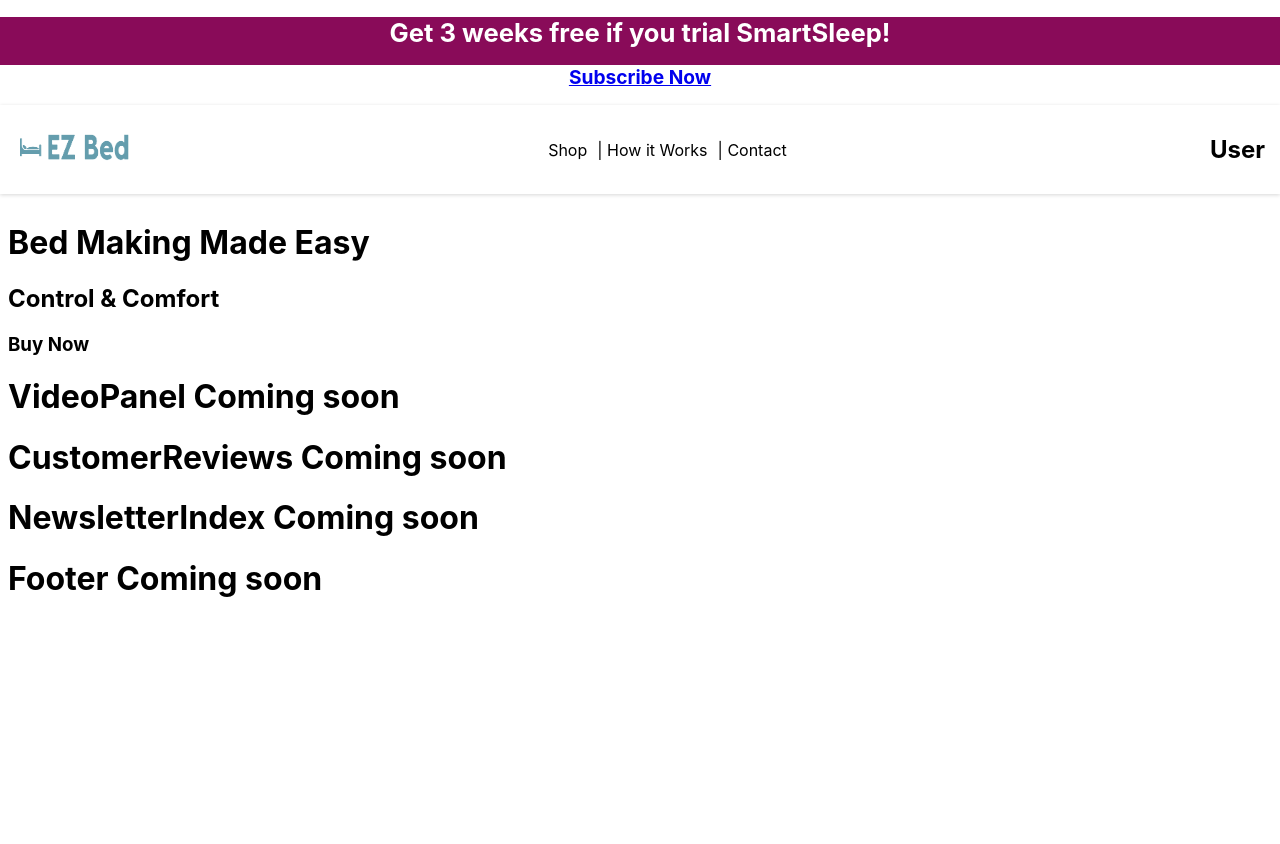
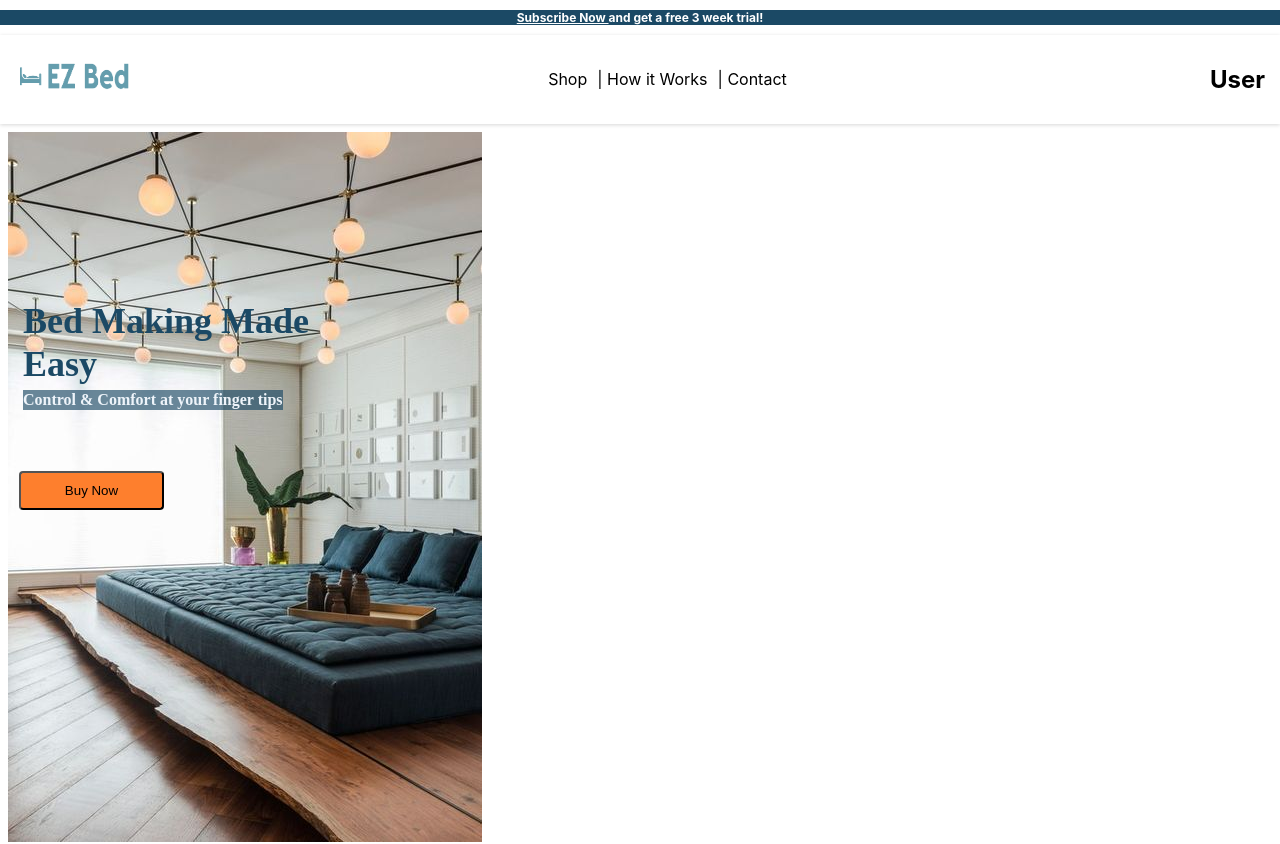
Before and after one commit to karandwivedi94/autobeds, a React (Create React App) app in the folder smart-bed/: page / in a window 1280 px wide. Shown: the top 844 px of the page. Built offline with nearby package versions, Linux system fonts and the light colour scheme.

Commit message:
added navbar banner promo

```diff
--- a/smart-bed/public/index.html
+++ b/smart-bed/public/index.html
@@ -27,7 +27,7 @@
     <title>React App</title>
   </head>
   <body>
-    <noscript>You need to enable JavaScript to run this app.</noscript>
+    <!-- <noscript>You need to enable JavaScript to run this app.</noscript> -->
     <div id="root"></div>
     <!--
       This HTML file is a template.
--- a/smart-bed/src/Components/Banner.js
+++ b/smart-bed/src/Components/Banner.js
@@ -1,5 +1,6 @@
 import React, { Component } from 'react'; // destructuring
 import Home from './Home'
+
 
 
 class Banner extends Component{
@@ -9,8 +10,8 @@ class Banner extends Component{
 
     render(){
         return(
-            <header> <h1> Get 3 weeks free if you trial SmartSleep!</h1>
-                   <div className="subscribeButton"><h2> <a href='#'>Subscribe Now </a>  </h2></div>
+            <header>
+                   <div className="subscribeButton"><h2> <a href='#'>Subscribe Now </a> and get a free 3 week trial! </h2></div>
             </header>
 
         )
--- a/smart-bed/src/Components/BrandMarketing.js
+++ b/smart-bed/src/Components/BrandMarketing.js
@@ -10,9 +10,10 @@ class BrandMarketing extends Component{
     render(){
         return(
             <div className = "brandMarketing">
-             <h1> Bed Making Made Easy</h1>
-             <h2> Control & Comfort</h2>
-             <h3>Buy Now</h3>
+                <img src="/BannerImage1.jpg" alt="Image of blue bed" />
+             <div className="bannerHeading">Bed Making Made Easy</div>
+            <div className="bannerSubHeading">Control & Comfort at your finger tips </div>
+        <div className="actualButton"> <button> Buy Now  </button> </div>
              </div>
 
         )
--- a/smart-bed/src/Components/VideoPanel.js
+++ b/smart-bed/src/Components/VideoPanel.js
@@ -9,7 +9,7 @@ class VideoPanel extends Component{
 
     render(){
         return(
-             <h1> VideoPanel Coming soon </h1>
+             <h1> Never make your bed again </h1>
 
         )
     }
--- a/smart-bed/src/Components/home.css
+++ b/smart-bed/src/Components/home.css
@@ -2,14 +2,22 @@
     box-sizing: border-box;
 }
 
-body{
+/* body{
     margin: 0;
     padding: 0
-}
+} */
 
-.body {
+/* .body {
     margin: 0;
     padding: 0;
+} */
+
+/* #root{
+    margin: 0 auto;
+} */
+
+.home {
+    max-width: 100%;
 }
 
 .container {
@@ -25,6 +33,7 @@ header {
     text-align: center;
     /* padding: 0.8em 1em; */
     font-size: 0.8em;
+    margin: 0 auto;
 }
 
 nav .navLeft {
@@ -109,9 +118,87 @@ nav .user a:hover {
 } */
 
 header .subscribeButton{
-    background-color: white;
+    background-color: #1B4965;
+    color: white;
+    font-size: 8px;
+}
+
+header .subscribeButton a{
+    color: white;
 }
 
 header .subscribeButton a:hover{
     box-shadow: rgba(0, 0, 0, 0.16) 0px 1px 4px;
 }
+
+.bannerHeading {
+/* position: absolute;
+  top: 208px;
+  left: 20px; */
+
+  position: absolute;
+  width: 323px;
+  height: 35px;
+  left: 23px;
+  top: 300px;
+
+  font-family: 'Urbanist';
+  font-style: normal;
+  font-weight: 600;
+  font-size: 36px;
+  line-height: 43px;
+
+  color: #1B4965;
+
+
+}
+
+.bannerSubHeading{
+position: absolute;
+width: 260px;
+height: 20px;
+left: 23px;
+top: 390px;
+
+font-family: 'Source Sans Pro';
+font-style: normal;
+font-weight: 600;
+font-size: 16px;
+line-height: 20px;
+/* text-align: center; */
+
+color: #EEF4FA;
+
+background-color: rgba(27, 73, 101, 0.65);
+}
+
+/* .buyNowButton{
+    position: absolute;
+width: 86px;
+height: 15px;
+left: 49px;
+top: 442px;
+
+font-family: 'Urbanist';
+font-style: normal;
+font-weight: 600;
+font-size: 16px;
+line-height: 19px;
+text-align: center;
+
+color: #1B4965;
+} */
+
+
+
+.actualButton button{
+position: absolute;
+width: 145px;
+height: 39px;
+left: 19px;
+top: 471px;
+
+background: #FE7F2D;
+border-radius: 4px;
+/* transform: matrix(1, 0, 0, -1, 0, 0); */
+}
```
Also changed, not shown: smart-bed/public/BannerImage1.jpg (added).
